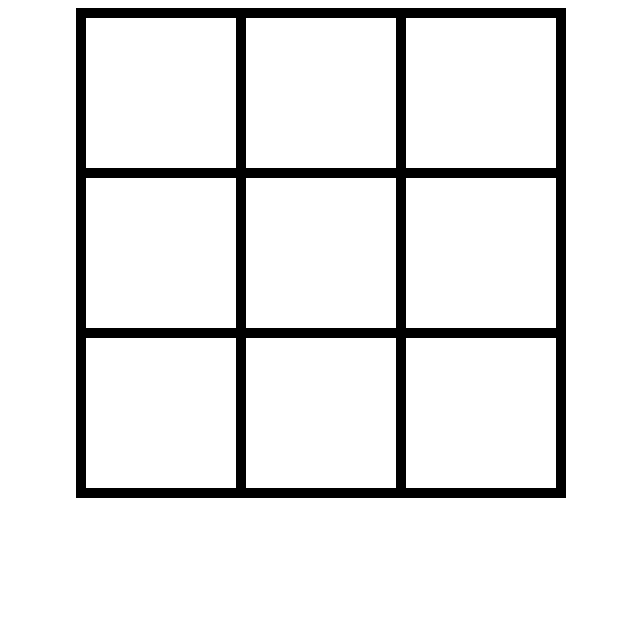
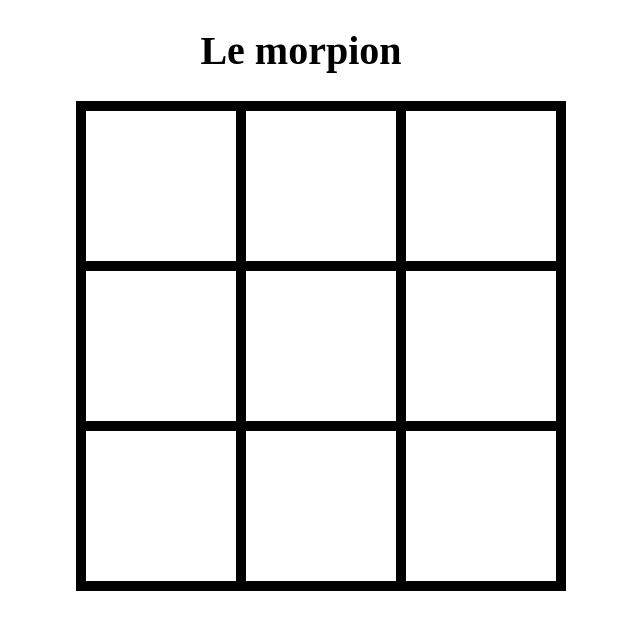
Before and after one commit to Tomia06/morpionMiaro, a plain HTML site: page index.html in a window 1280 px wide. Shown: the whole page, without its empty margins (339-979 px from the left). Drawn offline with Linux system fonts and the light colour scheme.

Commit message:
morpionMiaro

```diff
--- a/index.html
+++ b/index.html
@@ -9,7 +9,7 @@
     <link href="style.css" rel="stylesheet">
 </head>
 <body>
-
+<h1>Le morpion</h1>
 <div class="game">
     <div class="morpionContainer" id="morpionContainer">
         <div class="caseMorpion" id="caseMorpion1"></div>
--- a/style.css
+++ b/style.css
@@ -31,3 +31,8 @@
     background-repeat: no-repeat;
     background-position: center;
 }
+
+h1{
+    font-size: 40px;
+    text-align: center;
+}
```
